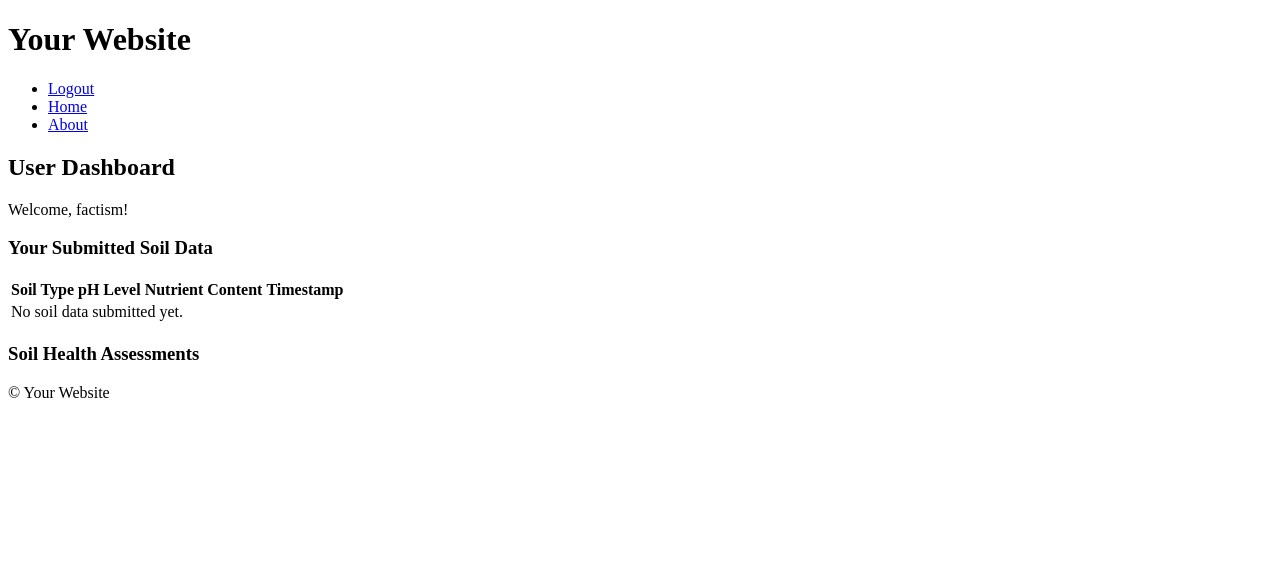
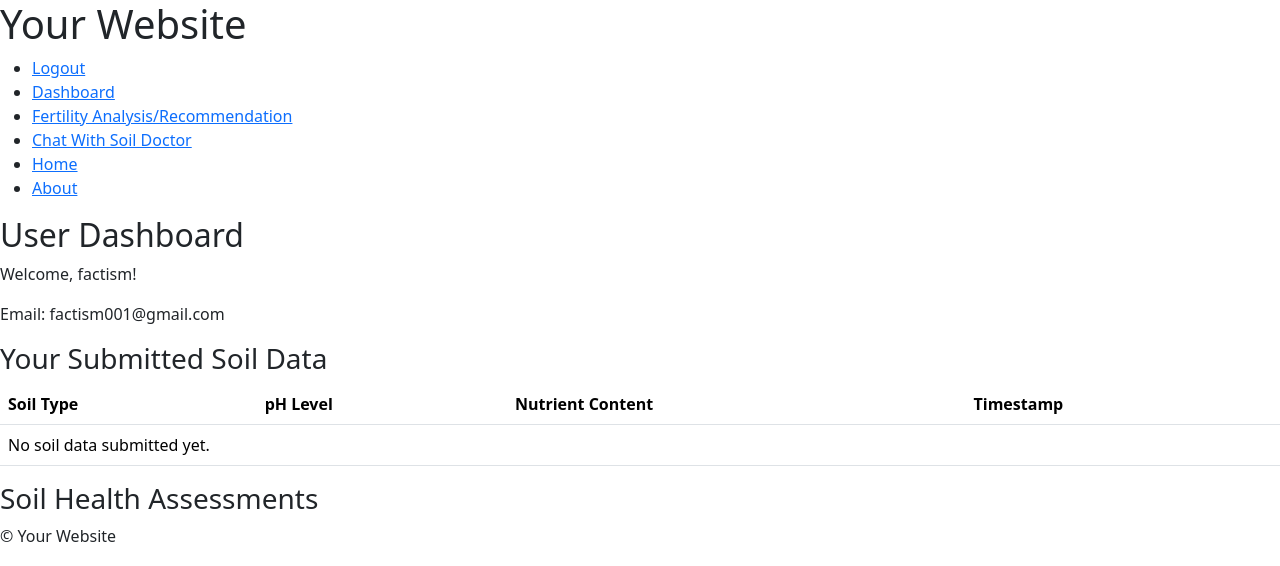
Before and after one commit to factism001/revosoil, a Django app: page /soilapp/ in a window 1280 px wide. Shown: the top 566 px of the page. Run offline with Django 4.2, Linux system fonts and the light colour scheme; a user stored in the database is signed in.

Commit message:
debugging

```diff
--- a/soilsite/soilapp/templates/base.html
+++ b/soilsite/soilapp/templates/base.html
@@ -5,6 +5,7 @@
     <meta name="viewport" content="width=device-width, initial-scale=1.0">
     <title>Your Website</title>
     <!-- Include CSS and JavaScript files here -->
+    <link href="https://cdn.jsdelivr.net/npm/bootstrap@5.3.2/dist/css/bootstrap.min.css" rel="stylesheet" integrity="sha384-T3c6CoIi6uLrA9TneNEoa7RxnatzjcDSCmG1MXxSR1GAsXEV/Dwwykc2MPK8M2HN" crossorigin="anonymous">
 </head>
 <body>
     <header>
@@ -14,7 +15,11 @@
             <ul>
                 {% if user.is_authenticated %}
                 <li><a href="{% url 'logout' %}">Logout</a></li>
+                <li><a href="{% url 'user_dashboard' %}">Dashboard</a></li>
+                <li><a href="{% url 'soil_properties_analysis' %}">Fertility Analysis/Recommendation</a></li>
+                <li><a href="{% url 'chat_view' %}">Chat With Soil Doctor</a></li>
                 {% else %}
+                <li><a href="{% url 'register' %}">Register</a></li>
                 <li><a href="{% url 'login' %}">Login</a></li>
                 {% endif %}
                 <li><a href="/">Home</a></li>
@@ -34,5 +39,6 @@
         <!-- Your website footer content -->
         <p>&copy; {{ year }} Your Website</p>
     </footer>
+    <script src="https://cdn.jsdelivr.net/npm/bootstrap@5.3.2/dist/js/bootstrap.bundle.min.js" integrity="sha384-C6RzsynM9kWDrMNeT87bh95OGNyZPhcTNXj1NW7RuBCsyN/o0jlpcV8Qyq46cDfL" crossorigin="anonymous"></script>
 </body>
 </html>
--- a/soilsite/soilapp/templates/index.html
+++ b/soilsite/soilapp/templates/index.html
@@ -3,13 +3,13 @@
 {% block title %}User Dashboard{% endblock %}
 
 {% block content %}
+{% if user.is_authenticated %}
   <h2>User Dashboard</h2>
 
   <!-- Display User Information -->
   <div class="user-info">
     <p>Welcome, {{ user.username }}!</p>
-    <!--p>Email: {{ user.email }}</p-->
-    <!--p>Role: {{ user.user_role }}</p-->
+    <p>Email: {{ user.email }}</p-->
   </div>
 
   <!-- Submitted Soil Data -->
@@ -50,4 +50,7 @@
 
   <!-- Add additional content or sections as needed -->
 </div>
+{% else %}
+  <p>You must be logged in to view this page.</p>
+{% endif %}
 {% endblock %}
--- a/soilsite/soilapp/views.py
+++ b/soilsite/soilapp/views.py
@@ -80,7 +80,7 @@ def soil_data(request):
 def user_dashboard(request):
     soil_data = SoilData.objects.filter(user=request.user)
     # Implement logic to calculate health assessments if needed
-    return render(request, 'dashboard.html', {'soil_data': soil_data})
+    return render(request, 'user_dashboard.html', {'soil_data': soil_data})
 
 
 
```
Also changed, not shown: soilsite/db.sqlite3.
